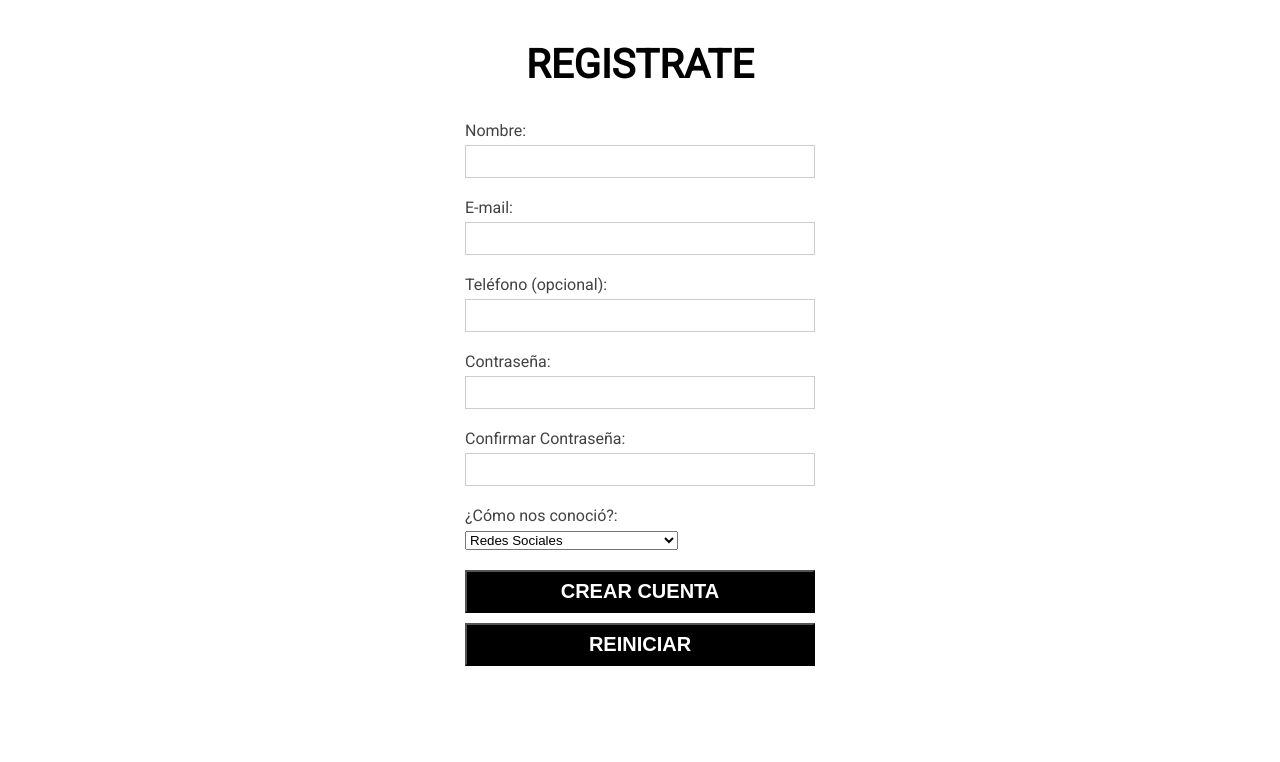
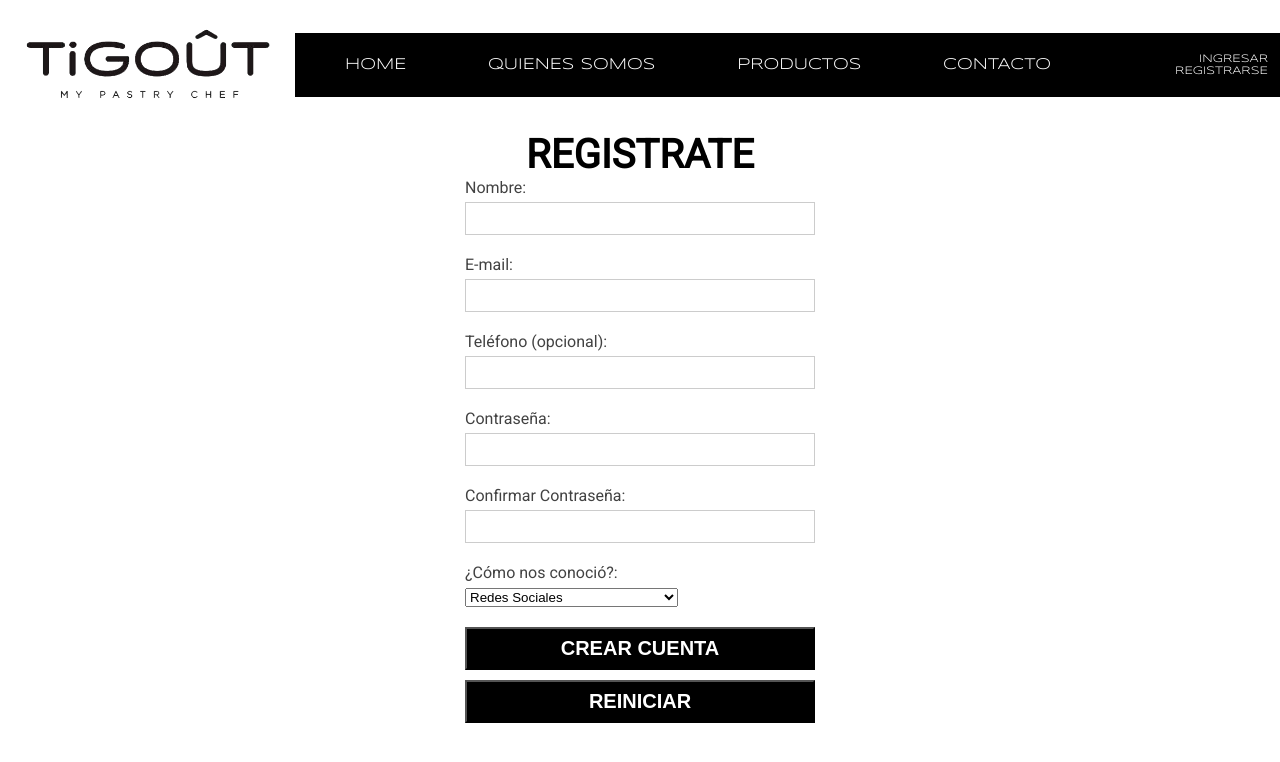
Before and after one commit to agusmagna/dh-grupo-8, a PHP site: page /register.php in a window 1280 px wide. Shown: the top 762 px of the page. Run offline with PHP 8.4, Linux system fonts and the light colour scheme; some libraries are stand-ins or nearby versions.

Commit message:
Agrego el nav incorporado en login,register e index

```diff
--- a/css/styles.css
+++ b/css/styles.css
@@ -1,6 +1,66 @@
 *{
   box-sizing: border-box;
+  padding: 0;
+  margin: 0;
 }
+
+/* Navegador */
+
+header {
+  display: flex;
+  width: 100%;
+  font-family: "Syncopate",sans-serif;
+  text-transform: uppercase;
+  align-items: center;
+}
+header .logo {
+  width: 30%;
+}
+header .logo img{
+  width: 100%;
+  background-color: white;
+  padding: 20px;
+}
+.nav{
+  background-color: black;
+  display: flex;
+  width: 100%;
+  justify-content: space-around;
+  padding: 20px 0;
+  align-items: center;
+  font-size: 1rem;
+}
+nav {
+  width: 80%;
+}
+nav ul{
+  display: flex;
+  justify-content: space-around;
+}
+nav  ul li {
+  list-style-type: none;
+  color: white;
+  margin: auto 2%;
+  text-align: center;
+}
+nav  ul li:hover{
+  color:rgba(255, 255, 255, 0.8);
+}
+.login a{
+  color: white;
+  float: right;
+  font-size: 0.7em;
+  text-decoration: none;
+  margin: auto 2%;
+}
+.login a:hover {
+  color:rgba(255, 255, 255, 0.8);
+}
+.login a i {
+  font-size: 1.5rem;
+}
+
+/* FIN Navegador */
 body {
 	font-family: 'Roboto', sans-serif;
 	color: #000;
--- a/login.php
+++ b/login.php
@@ -10,7 +10,7 @@
     </title>
   </head>
   <body>
-
+    <?php require_once("nav.php") ?>
     <section class="form-container">
 
       <h1>
--- /dev/null
+++ b/nav.php
@@ -0,0 +1,45 @@
+<?php
+$menuNav = [
+  "Home",
+  "Quienes somos",
+  "Productos",
+  "Contacto",
+];
+
+ ?>
+
+<!DOCTYPE html>
+<html lang="en" dir="ltr">
+  <head>
+    <meta charset="utf-8">
+    <title>Navegador</title>
+    <link rel="stylesheet" href="https://use.fontawesome.com/releases/v5.8.1/css/all.css" integrity="sha384-50oBUHEmvpQ+1lW4y57PTFmhCaXp0ML5d60M1M7uH2+nqUivzIebhndOJK28anvf" crossorigin="anonymous">
+    <link href="https://fonts.googleapis.com/css?family=Syncopate" rel="stylesheet">
+    <meta name="viewport" content="width=device-width, initial-scale=1.0">
+    <link rel="stylesheet" href="css/styles.css">
+  </head>
+  <body>
+    <header>
+      <div class="logo">
+        <img src="img/logo_sin_fondo.png" alt="Logo">
+      </div>
+      <div class="nav">
+        <nav>
+          <ul>
+            <?php foreach ($menuNav as $opciones): ?>
+              <li><?=$opciones?></li>
+            <?php endforeach ?>
+          </ul>
+        </nav>
+        <div class="login">
+        <?php if (isset($_POST["email"])){ ?>
+          <a href="perfil.php"><i class="far fa-user-circle"></i></a>
+        <?php } else { ?>
+          <a href="login.php">Ingresar</a>
+          <a href="register.php">Registrarse</a>
+        <?php } ?>
+        </div>
+    </div>
+    </header>
+  </body>
+</html>
--- a/register.php
+++ b/register.php
@@ -10,7 +10,8 @@
     </title>
   </head>
   <body>
-<section class="form-container">
+    <?php require_once("nav.php") ?>
+    <section class="form-container">
     <form class="access-form" action="index.php" method="post">
       <h1>
         Registrate
```
Also changed, not shown: index.php (+10 -0 lines), img/._1544618955_logo.jpg (added), img/._logo_sin_fondo.png (added), img/logo_sin_fondo.png (added).
